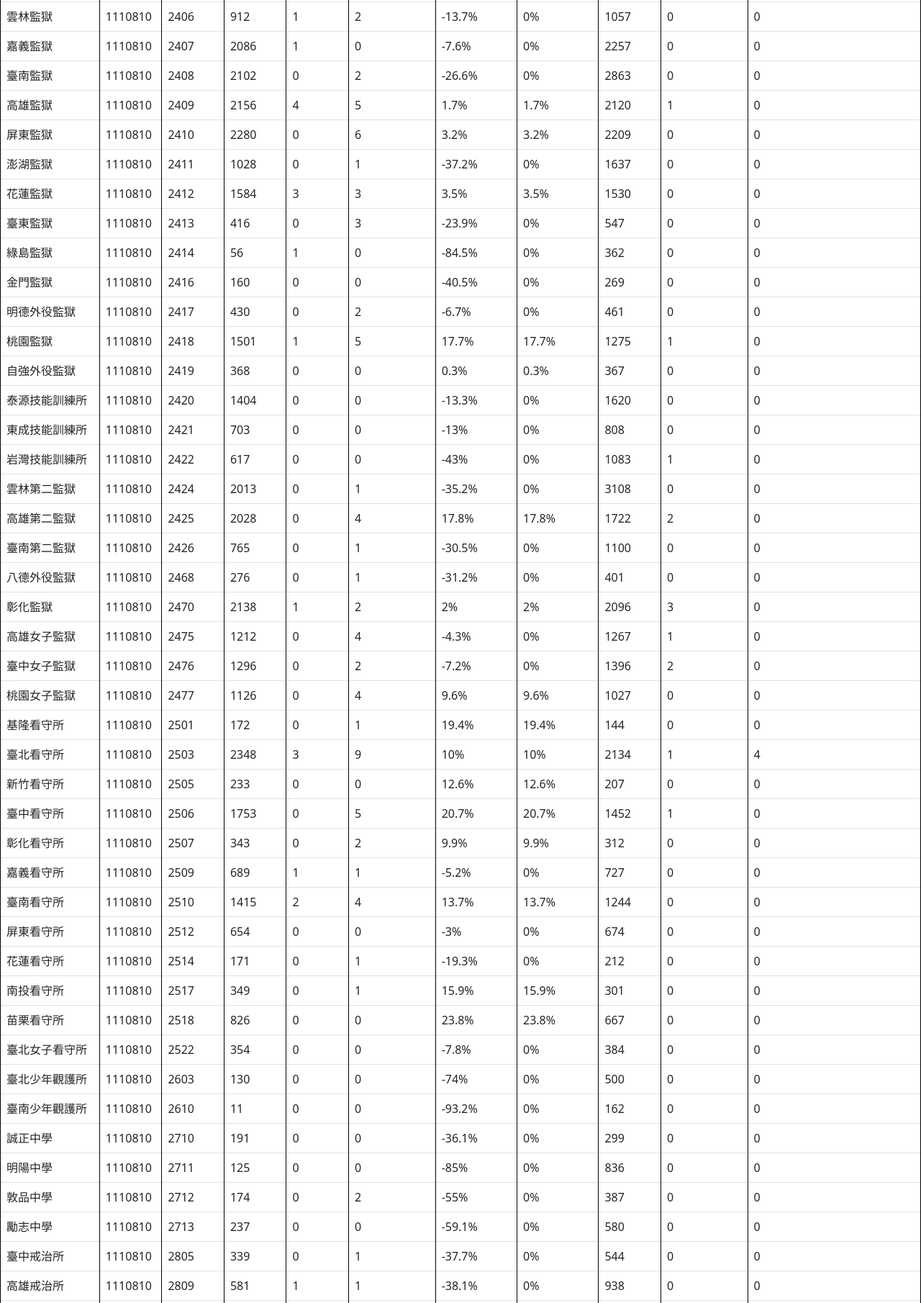
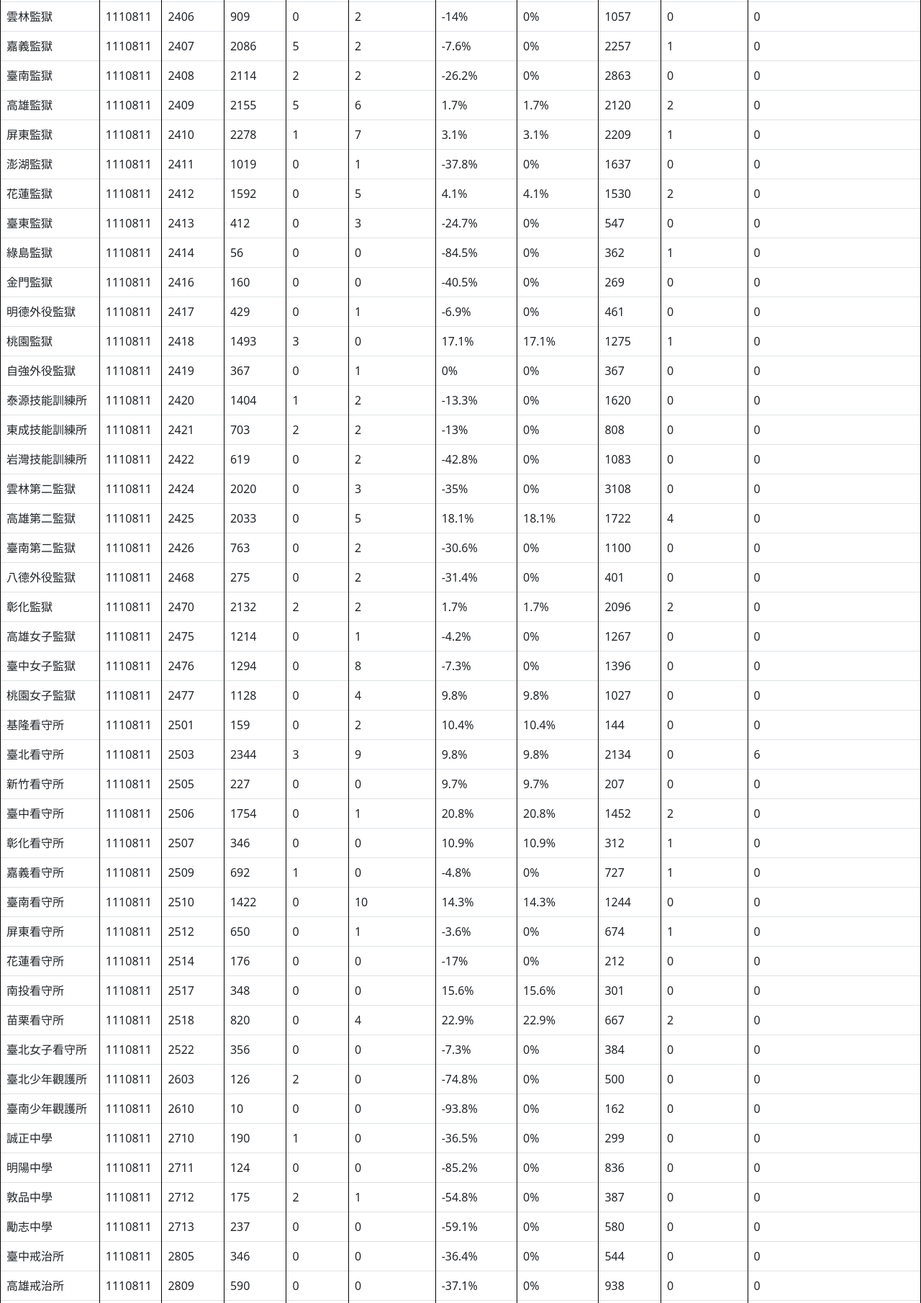
Before and after one commit to tytstat/pri_con, a plain HTML site: page index.html in a window 1280 px wide. Shown: the part 290-2100 px from the top of the page at 72% size. Drawn offline with nearby package versions, Linux system fonts and the light colour scheme.

Commit message:
Update index.html

```diff
--- a/index.html
+++ b/index.html
@@ -30,57 +30,57 @@ table, th, td {
     <th>送醫住院人數</th>
     <th>當日初篩發現發燒收容人人數</th>
   </tr>
-<tr id=1110810@2401><td>基隆監獄</td><td>1110810</td><td>2401</td><td>270</td><td>0</td><td>0</td><td>-14.3%</td><td>0%</td><td>315</td><td>0</td><td>0</td></tr>
-<tr id=1110810@2402><td>宜蘭監獄</td><td>1110810</td><td>2402</td><td>3420</td><td>1</td><td>7</td><td>7.9%</td><td>7.9%</td><td>3171</td><td>2</td><td>0</td></tr>
-<tr id=1110810@2403><td>臺北監獄</td><td>1110810</td><td>2403</td><td>3968</td><td>0</td><td>8</td><td>16.7%</td><td>16.7%</td><td>3401</td><td>1</td><td>0</td></tr>
-<tr id=1110810@2404><td>新竹監獄</td><td>1110810</td><td>2404</td><td>1874</td><td>0</td><td>5</td><td>11.9%</td><td>11.9%</td><td>1674</td><td>2</td><td>0</td></tr>
-<tr id=1110810@2405><td>臺中監獄</td><td>1110810</td><td>2405</td><td>4972</td><td>0</td><td>9</td><td>12%</td><td>12%</td><td>4439</td><td>0</td><td>0</td></tr>
-<tr id=1110810@2406><td>雲林監獄</td><td>1110810</td><td>2406</td><td>912</td><td>1</td><td>2</td><td>-13.7%</td><td>0%</td><td>1057</td><td>0</td><td>0</td></tr>
-<tr id=1110810@2407><td>嘉義監獄</td><td>1110810</td><td>2407</td><td>2086</td><td>1</td><td>0</td><td>-7.6%</td><td>0%</td><td>2257</td><td>0</td><td>0</td></tr>
-<tr id=1110810@2408><td>臺南監獄</td><td>1110810</td><td>2408</td><td>2102</td><td>0</td><td>2</td><td>-26.6%</td><td>0%</td><td>2863</td><td>0</td><td>0</td></tr>
-<tr id=1110810@2409><td>高雄監獄</td><td>1110810</td><td>2409</td><td>2156</td><td>4</td><td>5</td><td>1.7%</td><td>1.7%</td><td>2120</td><td>1</td><td>0</td></tr>
-<tr id=1110810@2410><td>屏東監獄</td><td>1110810</td><td>2410</td><td>2280</td><td>0</td><td>6</td><td>3.2%</td><td>3.2%</td><td>2209</td><td>0</td><td>0</td></tr>
-<tr id=1110810@2411><td>澎湖監獄</td><td>1110810</td><td>2411</td><td>1028</td><td>0</td><td>1</td><td>-37.2%</td><td>0%</td><td>1637</td><td>0</td><td>0</td></tr>
-<tr id=1110810@2412><td>花蓮監獄</td><td>1110810</td><td>2412</td><td>1584</td><td>3</td><td>3</td><td>3.5%</td><td>3.5%</td><td>1530</td><td>0</td><td>0</td></tr>
-<tr id=1110810@2413><td>臺東監獄</td><td>1110810</td><td>2413</td><td>416</td><td>0</td><td>3</td><td>-23.9%</td><td>0%</td><td>547</td><td>0</td><td>0</td></tr>
-<tr id=1110810@2414><td>綠島監獄</td><td>1110810</td><td>2414</td><td>56</td><td>1</td><td>0</td><td>-84.5%</td><td>0%</td><td>362</td><td>0</td><td>0</td></tr>
-<tr id=1110810@2416><td>金門監獄</td><td>1110810</td><td>2416</td><td>160</td><td>0</td><td>0</td><td>-40.5%</td><td>0%</td><td>269</td><td>0</td><td>0</td></tr>
-<tr id=1110810@2417><td>明德外役監獄</td><td>1110810</td><td>2417</td><td>430</td><td>0</td><td>2</td><td>-6.7%</td><td>0%</td><td>461</td><td>0</td><td>0</td></tr>
-<tr id=1110810@2418><td>桃園監獄</td><td>1110810</td><td>2418</td><td>1501</td><td>1</td><td>5</td><td>17.7%</td><td>17.7%</td><td>1275</td><td>1</td><td>0</td></tr>
-<tr id=1110810@2419><td>自強外役監獄</td><td>1110810</td><td>2419</td><td>368</td><td>0</td><td>0</td><td>0.3%</td><td>0.3%</td><td>367</td><td>0</td><td>0</td></tr>
-<tr id=1110810@2420><td>泰源技能訓練所</td><td>1110810</td><td>2420</td><td>1404</td><td>0</td><td>0</td><td>-13.3%</td><td>0%</td><td>1620</td><td>0</td><td>0</td></tr>
-<tr id=1110810@2421><td>東成技能訓練所</td><td>1110810</td><td>2421</td><td>703</td><td>0</td><td>0</td><td>-13%</td><td>0%</td><td>808</td><td>0</td><td>0</td></tr>
-<tr id=1110810@2422><td>岩灣技能訓練所</td><td>1110810</td><td>2422</td><td>617</td><td>0</td><td>0</td><td>-43%</td><td>0%</td><td>1083</td><td>1</td><td>0</td></tr>
-<tr id=1110810@2424><td>雲林第二監獄</td><td>1110810</td><td>2424</td><td>2013</td><td>0</td><td>1</td><td>-35.2%</td><td>0%</td><td>3108</td><td>0</td><td>0</td></tr>
-<tr id=1110810@2425><td>高雄第二監獄</td><td>1110810</td><td>2425</td><td>2028</td><td>0</td><td>4</td><td>17.8%</td><td>17.8%</td><td>1722</td><td>2</td><td>0</td></tr>
-<tr id=1110810@2426><td>臺南第二監獄</td><td>1110810</td><td>2426</td><td>765</td><td>0</td><td>1</td><td>-30.5%</td><td>0%</td><td>1100</td><td>0</td><td>0</td></tr>
-<tr id=1110810@2468><td>八德外役監獄</td><td>1110810</td><td>2468</td><td>276</td><td>0</td><td>1</td><td>-31.2%</td><td>0%</td><td>401</td><td>0</td><td>0</td></tr>
-<tr id=1110810@2470><td>彰化監獄</td><td>1110810</td><td>2470</td><td>2138</td><td>1</td><td>2</td><td>2%</td><td>2%</td><td>2096</td><td>3</td><td>0</td></tr>
-<tr id=1110810@2475><td>高雄女子監獄</td><td>1110810</td><td>2475</td><td>1212</td><td>0</td><td>4</td><td>-4.3%</td><td>0%</td><td>1267</td><td>1</td><td>0</td></tr>
-<tr id=1110810@2476><td>臺中女子監獄</td><td>1110810</td><td>2476</td><td>1296</td><td>0</td><td>2</td><td>-7.2%</td><td>0%</td><td>1396</td><td>2</td><td>0</td></tr>
-<tr id=1110810@2477><td>桃園女子監獄</td><td>1110810</td><td>2477</td><td>1126</td><td>0</td><td>4</td><td>9.6%</td><td>9.6%</td><td>1027</td><td>0</td><td>0</td></tr>
-<tr id=1110810@2501><td>基隆看守所</td><td>1110810</td><td>2501</td><td>172</td><td>0</td><td>1</td><td>19.4%</td><td>19.4%</td><td>144</td><td>0</td><td>0</td></tr>
-<tr id=1110810@2503><td>臺北看守所</td><td>1110810</td><td>2503</td><td>2348</td><td>3</td><td>9</td><td>10%</td><td>10%</td><td>2134</td><td>1</td><td>4</td></tr>
-<tr id=1110810@2505><td>新竹看守所</td><td>1110810</td><td>2505</td><td>233</td><td>0</td><td>0</td><td>12.6%</td><td>12.6%</td><td>207</td><td>0</td><td>0</td></tr>
-<tr id=1110810@2506><td>臺中看守所</td><td>1110810</td><td>2506</td><td>1753</td><td>0</td><td>5</td><td>20.7%</td><td>20.7%</td><td>1452</td><td>1</td><td>0</td></tr>
-<tr id=1110810@2507><td>彰化看守所</td><td>1110810</td><td>2507</td><td>343</td><td>0</td><td>2</td><td>9.9%</td><td>9.9%</td><td>312</td><td>0</td><td>0</td></tr>
-<tr id=1110810@2509><td>嘉義看守所</td><td>1110810</td><td>2509</td><td>689</td><td>1</td><td>1</td><td>-5.2%</td><td>0%</td><td>727</td><td>0</td><td>0</td></tr>
-<tr id=1110810@2510><td>臺南看守所</td><td>1110810</td><td>2510</td><td>1415</td><td>2</td><td>4</td><td>13.7%</td><td>13.7%</td><td>1244</td><td>0</td><td>0</td></tr>
-<tr id=1110810@2512><td>屏東看守所</td><td>1110810</td><td>2512</td><td>654</td><td>0</td><td>0</td><td>-3%</td><td>0%</td><td>674</td><td>0</td><td>0</td></tr>
-<tr id=1110810@2514><td>花蓮看守所</td><td>1110810</td><td>2514</td><td>171</td><td>0</td><td>1</td><td>-19.3%</td><td>0%</td><td>212</td><td>0</td><td>0</td></tr>
-<tr id=1110810@2517><td>南投看守所</td><td>1110810</td><td>2517</td><td>349</td><td>0</td><td>1</td><td>15.9%</td><td>15.9%</td><td>301</td><td>0</td><td>0</td></tr>
-<tr id=1110810@2518><td>苗栗看守所</td><td>1110810</td><td>2518</td><td>826</td><td>0</td><td>0</td><td>23.8%</td><td>23.8%</td><td>667</td><td>0</td><td>0</td></tr>
-<tr id=1110810@2522><td>臺北女子看守所</td><td>1110810</td><td>2522</td><td>354</td><td>0</td><td>0</td><td>-7.8%</td><td>0%</td><td>384</td><td>0</td><td>0</td></tr>
-<tr id=1110810@2603><td>臺北少年觀護所</td><td>1110810</td><td>2603</td><td>130</td><td>0</td><td>0</td><td>-74%</td><td>0%</td><td>500</td><td>0</td><td>0</td></tr>
-<tr id=1110810@2610><td>臺南少年觀護所</td><td>1110810</td><td>2610</td><td>11</td><td>0</td><td>0</td><td>-93.2%</td><td>0%</td><td>162</td><td>0</td><td>0</td></tr>
-<tr id=1110810@2710><td>誠正中學</td><td>1110810</td><td>2710</td><td>191</td><td>0</td><td>0</td><td>-36.1%</td><td>0%</td><td>299</td><td>0</td><td>0</td></tr>
-<tr id=1110810@2711><td>明陽中學</td><td>1110810</td><td>2711</td><td>125</td><td>0</td><td>0</td><td>-85%</td><td>0%</td><td>836</td><td>0</td><td>0</td></tr>
-<tr id=1110810@2712><td>敦品中學</td><td>1110810</td><td>2712</td><td>174</td><td>0</td><td>2</td><td>-55%</td><td>0%</td><td>387</td><td>0</td><td>0</td></tr>
-<tr id=1110810@2713><td>勵志中學</td><td>1110810</td><td>2713</td><td>237</td><td>0</td><td>0</td><td>-59.1%</td><td>0%</td><td>580</td><td>0</td><td>0</td></tr>
-<tr id=1110810@2805><td>臺中戒治所</td><td>1110810</td><td>2805</td><td>339</td><td>0</td><td>1</td><td>-37.7%</td><td>0%</td><td>544</td><td>0</td><td>0</td></tr>
-<tr id=1110810@2809><td>高雄戒治所</td><td>1110810</td><td>2809</td><td>581</td><td>1</td><td>1</td><td>-38.1%</td><td>0%</td><td>938</td><td>0</td><td>0</td></tr>
-<tr id=1110810@2813><td>臺東戒治所</td><td>1110810</td><td>2813</td><td>313</td><td>0</td><td>0</td><td>-71.2%</td><td>0%</td><td>1086</td><td>0</td><td>0</td></tr>
-<tr id=1110810@2817><td>新店戒治所</td><td>1110810</td><td>2817</td><td>615</td><td>1</td><td>1</td><td>-47.4%</td><td>0%</td><td>1169</td><td>1</td><td>0</td></tr>
+<tr id=1110811@2401><td>基隆監獄</td><td>1110811</td><td>2401</td><td>269</td><td>0</td><td>0</td><td>-14.6%</td><td>0%</td><td>315</td><td>0</td><td>0</td></tr>
+<tr id=1110811@2402><td>宜蘭監獄</td><td>1110811</td><td>2402</td><td>3417</td><td>3</td><td>8</td><td>7.8%</td><td>7.8%</td><td>3171</td><td>2</td><td>0</td></tr>
+<tr id=1110811@2403><td>臺北監獄</td><td>1110811</td><td>2403</td><td>3976</td><td>3</td><td>6</td><td>16.9%</td><td>16.9%</td><td>3401</td><td>0</td><td>1</td></tr>
+<tr id=1110811@2404><td>新竹監獄</td><td>1110811</td><td>2404</td><td>1875</td><td>0</td><td>6</td><td>12%</td><td>12%</td><td>1674</td><td>0</td><td>0</td></tr>
+<tr id=1110811@2405><td>臺中監獄</td><td>1110811</td><td>2405</td><td>4981</td><td>0</td><td>12</td><td>12.2%</td><td>12.2%</td><td>4439</td><td>0</td><td>1</td></tr>
+<tr id=1110811@2406><td>雲林監獄</td><td>1110811</td><td>2406</td><td>909</td><td>0</td><td>2</td><td>-14%</td><td>0%</td><td>1057</td><td>0</td><td>0</td></tr>
+<tr id=1110811@2407><td>嘉義監獄</td><td>1110811</td><td>2407</td><td>2086</td><td>5</td><td>2</td><td>-7.6%</td><td>0%</td><td>2257</td><td>1</td><td>0</td></tr>
+<tr id=1110811@2408><td>臺南監獄</td><td>1110811</td><td>2408</td><td>2114</td><td>2</td><td>2</td><td>-26.2%</td><td>0%</td><td>2863</td><td>0</td><td>0</td></tr>
+<tr id=1110811@2409><td>高雄監獄</td><td>1110811</td><td>2409</td><td>2155</td><td>5</td><td>6</td><td>1.7%</td><td>1.7%</td><td>2120</td><td>2</td><td>0</td></tr>
+<tr id=1110811@2410><td>屏東監獄</td><td>1110811</td><td>2410</td><td>2278</td><td>1</td><td>7</td><td>3.1%</td><td>3.1%</td><td>2209</td><td>1</td><td>0</td></tr>
+<tr id=1110811@2411><td>澎湖監獄</td><td>1110811</td><td>2411</td><td>1019</td><td>0</td><td>1</td><td>-37.8%</td><td>0%</td><td>1637</td><td>0</td><td>0</td></tr>
+<tr id=1110811@2412><td>花蓮監獄</td><td>1110811</td><td>2412</td><td>1592</td><td>0</td><td>5</td><td>4.1%</td><td>4.1%</td><td>1530</td><td>2</td><td>0</td></tr>
+<tr id=1110811@2413><td>臺東監獄</td><td>1110811</td><td>2413</td><td>412</td><td>0</td><td>3</td><td>-24.7%</td><td>0%</td><td>547</td><td>0</td><td>0</td></tr>
+<tr id=1110811@2414><td>綠島監獄</td><td>1110811</td><td>2414</td><td>56</td><td>0</td><td>0</td><td>-84.5%</td><td>0%</td><td>362</td><td>1</td><td>0</td></tr>
+<tr id=1110811@2416><td>金門監獄</td><td>1110811</td><td>2416</td><td>160</td><td>0</td><td>0</td><td>-40.5%</td><td>0%</td><td>269</td><td>0</td><td>0</td></tr>
+<tr id=1110811@2417><td>明德外役監獄</td><td>1110811</td><td>2417</td><td>429</td><td>0</td><td>1</td><td>-6.9%</td><td>0%</td><td>461</td><td>0</td><td>0</td></tr>
+<tr id=1110811@2418><td>桃園監獄</td><td>1110811</td><td>2418</td><td>1493</td><td>3</td><td>0</td><td>17.1%</td><td>17.1%</td><td>1275</td><td>1</td><td>0</td></tr>
+<tr id=1110811@2419><td>自強外役監獄</td><td>1110811</td><td>2419</td><td>367</td><td>0</td><td>1</td><td>0%</td><td>0%</td><td>367</td><td>0</td><td>0</td></tr>
+<tr id=1110811@2420><td>泰源技能訓練所</td><td>1110811</td><td>2420</td><td>1404</td><td>1</td><td>2</td><td>-13.3%</td><td>0%</td><td>1620</td><td>0</td><td>0</td></tr>
+<tr id=1110811@2421><td>東成技能訓練所</td><td>1110811</td><td>2421</td><td>703</td><td>2</td><td>2</td><td>-13%</td><td>0%</td><td>808</td><td>0</td><td>0</td></tr>
+<tr id=1110811@2422><td>岩灣技能訓練所</td><td>1110811</td><td>2422</td><td>619</td><td>0</td><td>2</td><td>-42.8%</td><td>0%</td><td>1083</td><td>0</td><td>0</td></tr>
+<tr id=1110811@2424><td>雲林第二監獄</td><td>1110811</td><td>2424</td><td>2020</td><td>0</td><td>3</td><td>-35%</td><td>0%</td><td>3108</td><td>0</td><td>0</td></tr>
+<tr id=1110811@2425><td>高雄第二監獄</td><td>1110811</td><td>2425</td><td>2033</td><td>0</td><td>5</td><td>18.1%</td><td>18.1%</td><td>1722</td><td>4</td><td>0</td></tr>
+<tr id=1110811@2426><td>臺南第二監獄</td><td>1110811</td><td>2426</td><td>763</td><td>0</td><td>2</td><td>-30.6%</td><td>0%</td><td>1100</td><td>0</td><td>0</td></tr>
+<tr id=1110811@2468><td>八德外役監獄</td><td>1110811</td><td>2468</td><td>275</td><td>0</td><td>2</td><td>-31.4%</td><td>0%</td><td>401</td><td>0</td><td>0</td></tr>
+<tr id=1110811@2470><td>彰化監獄</td><td>1110811</td><td>2470</td><td>2132</td><td>2</td><td>2</td><td>1.7%</td><td>1.7%</td><td>2096</td><td>2</td><td>0</td></tr>
+<tr id=1110811@2475><td>高雄女子監獄</td><td>1110811</td><td>2475</td><td>1214</td><td>0</td><td>1</td><td>-4.2%</td><td>0%</td><td>1267</td><td>0</td><td>0</td></tr>
+<tr id=1110811@2476><td>臺中女子監獄</td><td>1110811</td><td>2476</td><td>1294</td><td>0</td><td>8</td><td>-7.3%</td><td>0%</td><td>1396</td><td>0</td><td>0</td></tr>
+<tr id=1110811@2477><td>桃園女子監獄</td><td>1110811</td><td>2477</td><td>1128</td><td>0</td><td>4</td><td>9.8%</td><td>9.8%</td><td>1027</td><td>0</td><td>0</td></tr>
+<tr id=1110811@2501><td>基隆看守所</td><td>1110811</td><td>2501</td><td>159</td><td>0</td><td>2</td><td>10.4%</td><td>10.4%</td><td>144</td><td>0</td><td>0</td></tr>
+<tr id=1110811@2503><td>臺北看守所</td><td>1110811</td><td>2503</td><td>2344</td><td>3</td><td>9</td><td>9.8%</td><td>9.8%</td><td>2134</td><td>0</td><td>6</td></tr>
+<tr id=1110811@2505><td>新竹看守所</td><td>1110811</td><td>2505</td><td>227</td><td>0</td><td>0</td><td>9.7%</td><td>9.7%</td><td>207</td><td>0</td><td>0</td></tr>
+<tr id=1110811@2506><td>臺中看守所</td><td>1110811</td><td>2506</td><td>1754</td><td>0</td><td>1</td><td>20.8%</td><td>20.8%</td><td>1452</td><td>2</td><td>0</td></tr>
+<tr id=1110811@2507><td>彰化看守所</td><td>1110811</td><td>2507</td><td>346</td><td>0</td><td>0</td><td>10.9%</td><td>10.9%</td><td>312</td><td>1</td><td>0</td></tr>
+<tr id=1110811@2509><td>嘉義看守所</td><td>1110811</td><td>2509</td><td>692</td><td>1</td><td>0</td><td>-4.8%</td><td>0%</td><td>727</td><td>1</td><td>0</td></tr>
+<tr id=1110811@2510><td>臺南看守所</td><td>1110811</td><td>2510</td><td>1422</td><td>0</td><td>10</td><td>14.3%</td><td>14.3%</td><td>1244</td><td>0</td><td>0</td></tr>
+<tr id=1110811@2512><td>屏東看守所</td><td>1110811</td><td>2512</td><td>650</td><td>0</td><td>1</td><td>-3.6%</td><td>0%</td><td>674</td><td>1</td><td>0</td></tr>
+<tr id=1110811@2514><td>花蓮看守所</td><td>1110811</td><td>2514</td><td>176</td><td>0</td><td>0</td><td>-17%</td><td>0%</td><td>212</td><td>0</td><td>0</td></tr>
+<tr id=1110811@2517><td>南投看守所</td><td>1110811</td><td>2517</td><td>348</td><td>0</td><td>0</td><td>15.6%</td><td>15.6%</td><td>301</td><td>0</td><td>0</td></tr>
+<tr id=1110811@2518><td>苗栗看守所</td><td>1110811</td><td>2518</td><td>820</td><td>0</td><td>4</td><td>22.9%</td><td>22.9%</td><td>667</td><td>2</td><td>0</td></tr>
+<tr id=1110811@2522><td>臺北女子看守所</td><td>1110811</td><td>2522</td><td>356</td><td>0</td><td>0</td><td>-7.3%</td><td>0%</td><td>384</td><td>0</td><td>0</td></tr>
+<tr id=1110811@2603><td>臺北少年觀護所</td><td>1110811</td><td>2603</td><td>126</td><td>2</td><td>0</td><td>-74.8%</td><td>0%</td><td>500</td><td>0</td><td>0</td></tr>
+<tr id=1110811@2610><td>臺南少年觀護所</td><td>1110811</td><td>2610</td><td>10</td><td>0</td><td>0</td><td>-93.8%</td><td>0%</td><td>162</td><td>0</td><td>0</td></tr>
+<tr id=1110811@2710><td>誠正中學</td><td>1110811</td><td>2710</td><td>190</td><td>1</td><td>0</td><td>-36.5%</td><td>0%</td><td>299</td><td>0</td><td>0</td></tr>
+<tr id=1110811@2711><td>明陽中學</td><td>1110811</td><td>2711</td><td>124</td><td>0</td><td>0</td><td>-85.2%</td><td>0%</td><td>836</td><td>0</td><td>0</td></tr>
+<tr id=1110811@2712><td>敦品中學</td><td>1110811</td><td>2712</td><td>175</td><td>2</td><td>1</td><td>-54.8%</td><td>0%</td><td>387</td><td>0</td><td>0</td></tr>
+<tr id=1110811@2713><td>勵志中學</td><td>1110811</td><td>2713</td><td>237</td><td>0</td><td>0</td><td>-59.1%</td><td>0%</td><td>580</td><td>0</td><td>0</td></tr>
+<tr id=1110811@2805><td>臺中戒治所</td><td>1110811</td><td>2805</td><td>346</td><td>0</td><td>0</td><td>-36.4%</td><td>0%</td><td>544</td><td>0</td><td>0</td></tr>
+<tr id=1110811@2809><td>高雄戒治所</td><td>1110811</td><td>2809</td><td>590</td><td>0</td><td>0</td><td>-37.1%</td><td>0%</td><td>938</td><td>0</td><td>0</td></tr>
+<tr id=1110811@2813><td>臺東戒治所</td><td>1110811</td><td>2813</td><td>310</td><td>0</td><td>1</td><td>-71.5%</td><td>0%</td><td>1086</td><td>0</td><td>0</td></tr>
+<tr id=1110811@2817><td>新店戒治所</td><td>1110811</td><td>2817</td><td>628</td><td>0</td><td>3</td><td>-46.3%</td><td>0%</td><td>1169</td><td>1</td><td>0</td></tr>
 
 
 
```
